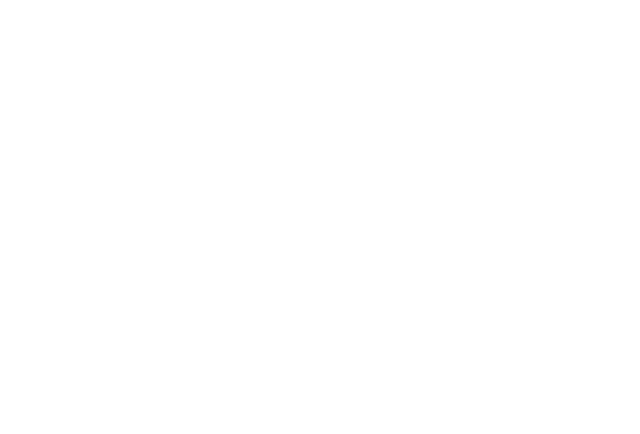
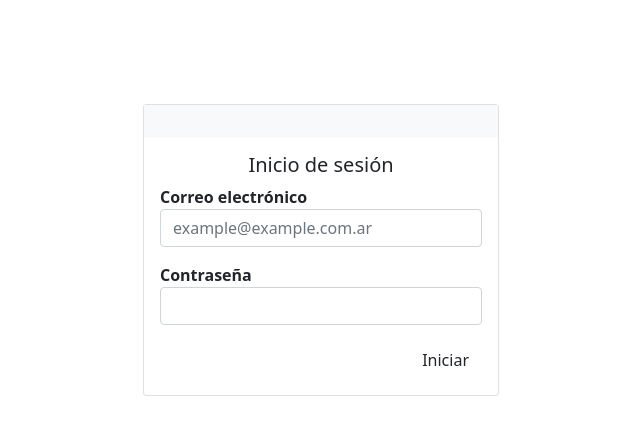
Before and after one commit to miqueas35/cryfin, a React (Create React App) app: page / in a window 1280 px wide. Before the commit this address had no page. Shown: the top 434 px of the page, without its empty margins (319-959 px from the left). Built offline with nearby package versions, Linux system fonts and the light colour scheme.

Commit message:
trabajando en el login

```diff
--- a/package.json
+++ b/package.json
@@ -6,7 +6,9 @@
     "@testing-library/jest-dom": "^5.16.4",
     "@testing-library/react": "^12.1.4",
     "@testing-library/user-event": "^13.5.0",
+    "bootstrap": "^5.1.3",
     "react": "^18.0.0",
+    "react-bootstrap": "^2.2.3",
     "react-dom": "^18.0.0",
     "react-router-dom": "^6.3.0",
     "react-scripts": "5.0.0",
--- a/src/App.jsx
+++ b/src/App.jsx
@@ -1,17 +1,14 @@
-import { BrowserRouter, Routes, Route } from 'react-router-dom'
+import React from 'react'
 import Login from './pages/Login'
+import "../src/css/style.css"
 
-// import React from 'react'
+const App = () => {
+  return (
+      <div>
+         <Login/>
+      </div>
 
-const App=()=>{
-    return(
-     <BrowserRouter>
-     <Routes>
-         <Route path='login' element={<Login/>}/>
-     </Routes>
-     </BrowserRouter>
-    )
+  )
+}
 
-
-}
 export default App
--- /dev/null
+++ b/src/css/style.css
@@ -0,0 +1,6 @@
+.card-login {
+    display: flex;
+    min-height: 500px;
+    justify-content: center;
+    align-items: center;
+  }
--- a/src/index.js
+++ b/src/index.js
@@ -1,6 +1,8 @@
 import React from "react";
 import ReactDOM from "react-dom";
 import App from "./App";
+import "bootstrap/dist/css/bootstrap.min.css";
+import "bootstrap/dist/js/bootstrap.bundle";
 
 const contenedor = document.querySelector("#root");
 
--- a/src/pages/Login.jsx
+++ b/src/pages/Login.jsx
@@ -1,18 +1,17 @@
 import React from 'react'
+
 
 const Login = () => {
   return (
     <div className="container">
         <div className="row card-login">
             <div className="col-12 col-md-4">
-          <div className="card">
+                <div class="card">
                 <div className="d-flex justify-content-center py-3 bg-light">
-              <img src={logo} className="card-img-top" alt="logo" />
+              {/* <img src={logo} className="card-img-top" alt="logo" /> */}
             </div>
-
-            <div className="card-body">
-              <h5 className="card-title text-center">Inicio de sesión</h5>
-              {/* <LoginForm /> */}
+  <div class="card-body">
+    <h5 class="card-title text-center">Inicio de sesión</h5>
     <form>
     <div className="form-group mb-3">
                   <label>
@@ -42,14 +41,16 @@
                 </div>
     </form>
     </div>
-            <div className="text-center bg-light py-3">
+    {/* <div className="text-center bg-light py-3">
               <LoginGoogle />
+            </div> */}
+
                 </div>
            </div>
          </div>
     </div>
-    </div>
-  );
+
+  )
 }
 
 export default Login
```
Also changed, not shown: 1 other file (tests, documents, lock files or other folders). Lines whose indentation alone changed are shown as unchanged.
